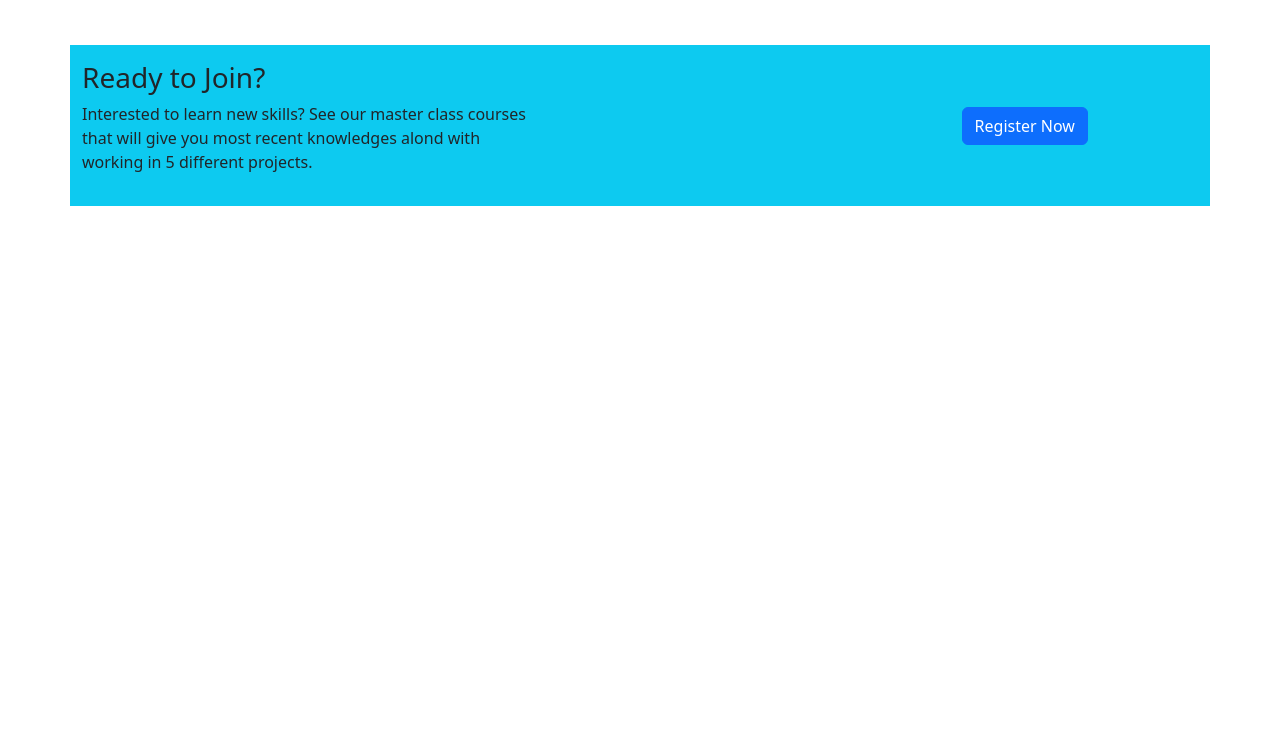
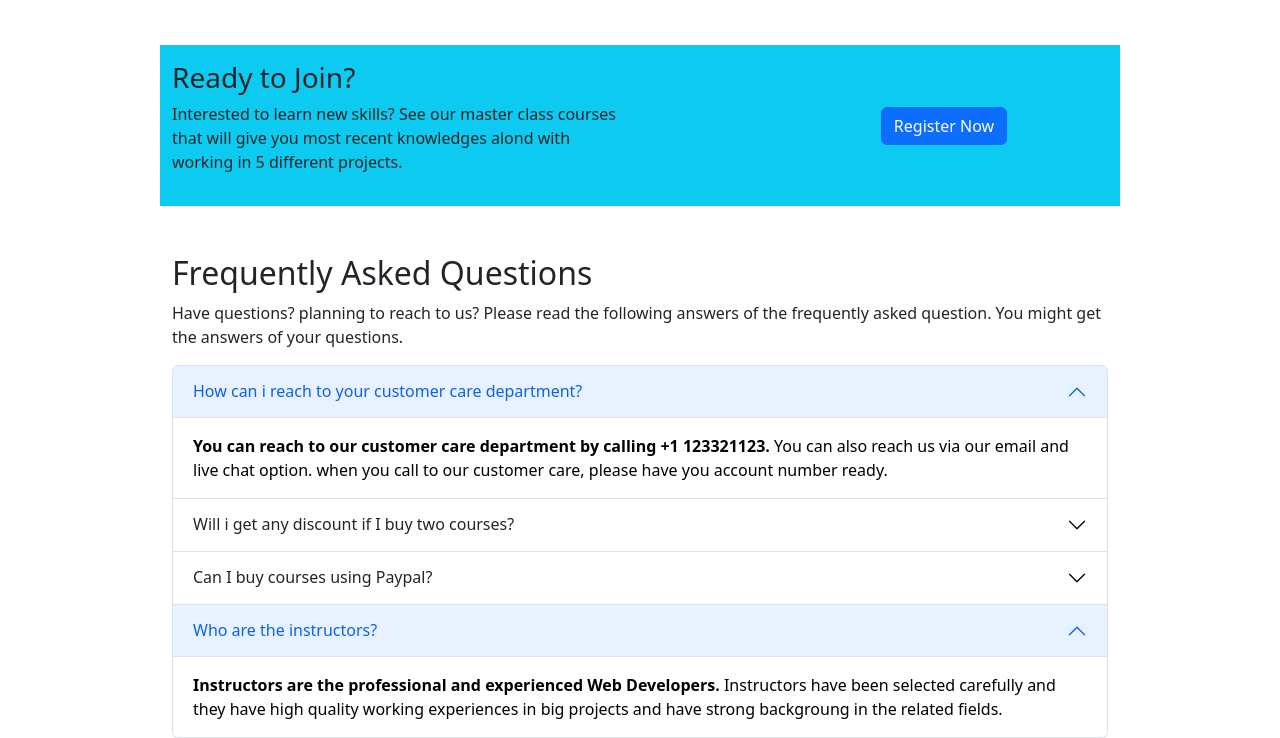
Before and after one commit to mwahiduzzaman/assignment3, a plain HTML site: page index.html in a window 1280 px wide. Shown: the part 1491-2229 px from the top of the page. Before the commit the page ends 1697 px from the top, so only its background shows below. Drawn offline with nearby package versions, Linux system fonts and the light colour scheme.

Commit message:
FAQ section updated

```diff
--- a/index.html
+++ b/index.html
@@ -215,7 +215,7 @@
 
 
 <section>
-<div class="container h-100 d-flex mt-5 justify-content-center align-items-center bg-info mx-auto">
+<div class="container h-100 w-75 d-flex mt-5 justify-content-center align-items-center bg-info mx-auto">
   <div class="w-100 my-3 pl-4">
     <h3>Ready to Join?</h3>
     <p>Interested to learn new skills? See our master class courses <br> that will give you most recent knowledges alond with <br> working in 5 different projects.</p>
@@ -254,6 +254,67 @@
 </div>
 </section>
 
+<section>
+  <div class="container w-75">
+    <div class="h-100 mt-5 justify-content-center align-items-center">
+      <h2>Frequently Asked Questions</h2>
+      <p>Have questions? planning to reach to us? Please read the following answers of the frequently asked question. You might get the answers of your questions.</p>
+    </div>
+    <div class="accordion" id="accordionExample">
+      <div class="accordion-item">
+        <h2 class="accordion-header" id="headingOne">
+          <button class="accordion-button" type="button" data-bs-toggle="collapse" data-bs-target="#collapseOne" aria-expanded="true" aria-controls="collapseOne">
+            How can i reach to your customer care department?
+          </button>
+        </h2>
+        <div id="collapseOne" class="accordion-collapse collapse show" aria-labelledby="headingOne" data-bs-parent="#accordionExample">
+          <div class="accordion-body">
+            <strong>You can reach to our customer care department by calling +1 123321123.</strong> You can also reach us via our email and live chat option. when you call to our customer care, please have you account number ready.
+          </div>
+        </div>
+      </div>
+      <div class="accordion-item">
+        <h2 class="accordion-header" id="headingTwo">
+          <button class="accordion-button collapsed" type="button" data-bs-toggle="collapse" data-bs-target="#collapseTwo" aria-expanded="false" aria-controls="collapseTwo">
+            Will i get any discount if I buy two courses?
+          </button>
+        </h2>
+        <div id="collapseTwo" class="accordion-collapse collapse" aria-labelledby="headingTwo" data-bs-parent="#accordionExample">
+          <div class="accordion-body">
+            <strong>Yes, You will get 15% discount if you buy two courses togather.</strong> We appreciate and respect your decision to buy two courses. that's why we offer 15% discount if any one purchases to or more courses altogather. Happy Learning!
+          </div>
+        </div>
+      </div>
+      <div class="accordion-item">
+        <h2 class="accordion-header" id="headingThree">
+          <button class="accordion-button collapsed" type="button" data-bs-toggle="collapse" data-bs-target="#collapseThree" aria-expanded="false" aria-controls="collapseThree">
+            Can I buy courses using Paypal?
+          </button>
+        </h2>
+        <div id="collapseThree" class="accordion-collapse collapse" aria-labelledby="headingThree" data-bs-parent="#accordionExample">
+          <div class="accordion-body">
+            <strong>Unfortunately, No.</strong> Paypal is not yet supported as a method of payment. But we are working on it. Hopefully, Paypal will be added as a method of payment by the end of the year.
+          </div>
+        </div>
+      </div>
+
+      <div class="accordion-item">
+        <h2 class="accordion-header" id="headingOne">
+          <button class="accordion-button" type="button" data-bs-toggle="collapse" data-bs-target="#collapseOne" aria-expanded="true" aria-controls="collapseOne">
+            Who are the instructors?
+          </button>
+        </h2>
+        <div id="collapseOne" class="accordion-collapse collapse show" aria-labelledby="headingOne" data-bs-parent="#accordionExample">
+          <div class="accordion-body">
+            <strong>Instructors are the professional and experienced Web Developers.</strong> Instructors have been selected carefully and they have high quality working experiences in big projects and have strong backgroung in the related fields.
+          </div>
+        </div>
+      </div>
+
+    </div>
+  </div>
+</section>
+
     <script src="https://cdn.jsdelivr.net/npm/bootstrap@5.2.0/dist/js/bootstrap.bundle.min.js" integrity="sha384-A3rJD856KowSb7dwlZdYEkO39Gagi7vIsF0jrRAoQmDKKtQBHUuLZ9AsSv4jD4Xa" crossorigin="anonymous"></script>
   </body>
 </html>
```
